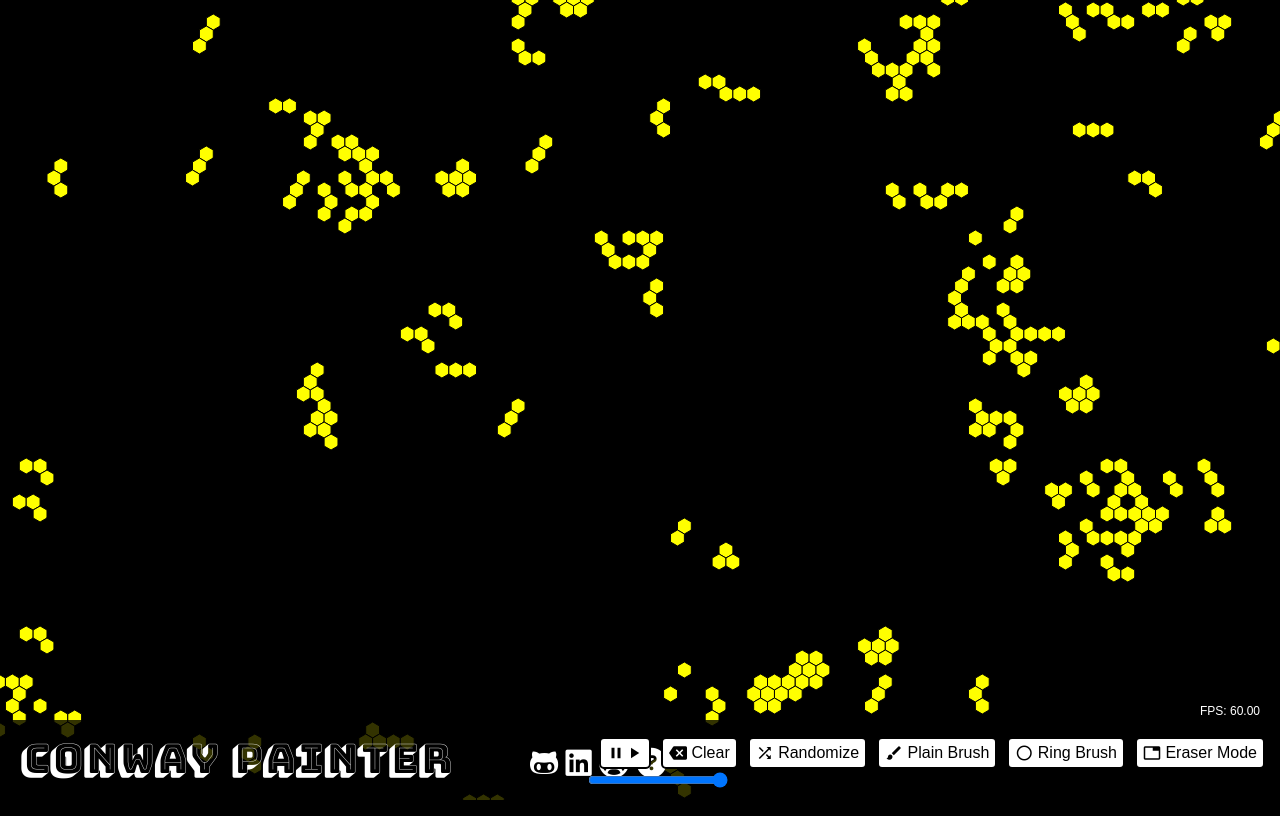
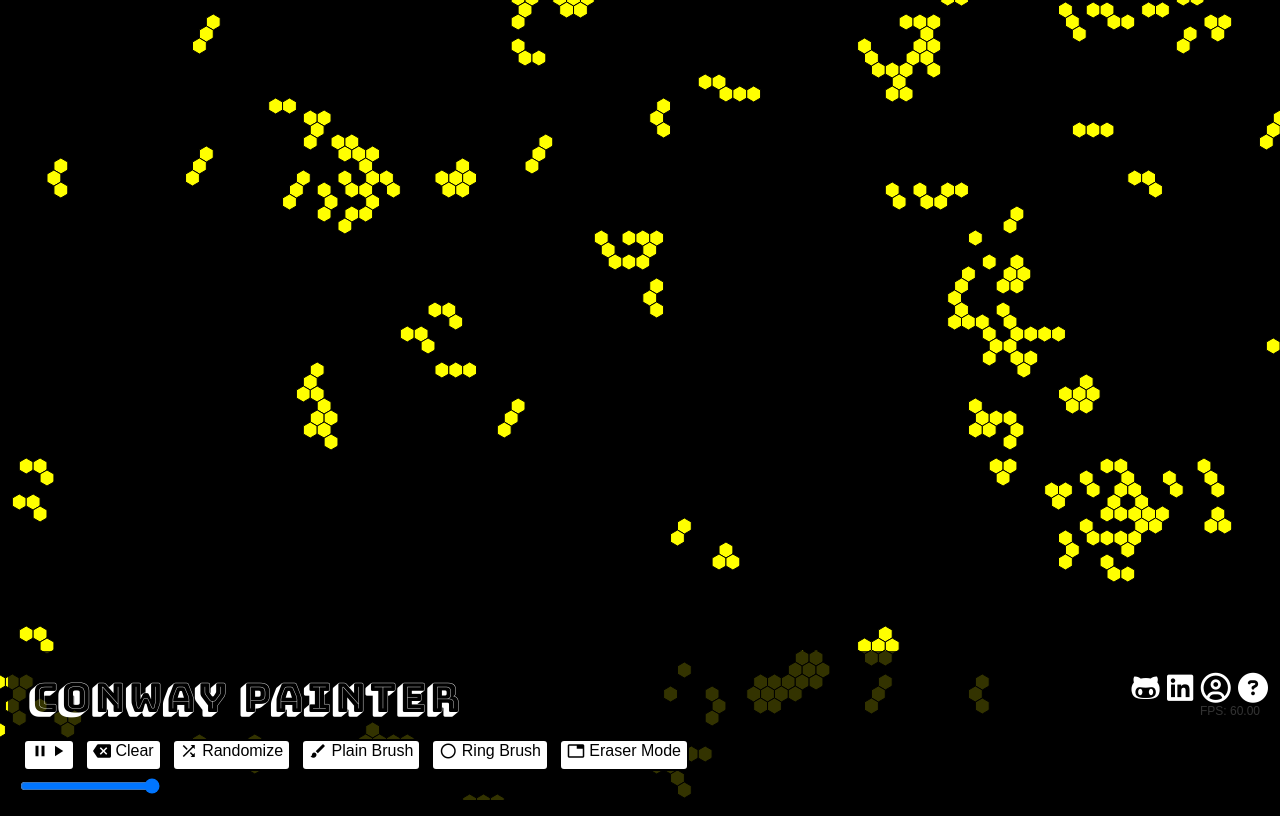
Before and after one commit to roblim/conwaypainter, a PHP site: page /index.html in a window 1280 px wide. Run offline with PHP 8.4, Linux system fonts and the light colour scheme; some libraries are stand-ins or nearby versions.

Commit message:
Fix alignment issues by making main bar a flexbox

```diff
--- a/index.html
+++ b/index.html
@@ -19,6 +19,7 @@
       <div id="sketch">
       </div>
 
+      <div id="main-bar">
         <div id="app-title">
           Conway Painter
         </div>
@@ -30,13 +31,14 @@
           <a href="#"><i class="fa fa-question-circle" aria-hidden="true"></i></a>
         </div>
 
+        <div id="ui-control-container">
           <div id="ui-controls">
           </div>
           <div id="speed-slider">
             <span></span>
           </div>
-
-      <div id="bottom-overlay"/>
+        </div>
+      </div>
 
     </div>
   </body>
--- a/src/index.css
+++ b/src/index.css
@@ -9,39 +9,81 @@ body {
 }
 
 .app-container {
+  display: flex;
+  flex-direction: column-reverse;
   width: 100%;
   height: 100%;
 }
 
 canvas {
-  z-index: 0;
+  z-index: -1;
+}
+
+#main-bar {
+  display: flex;
+  flex-wrap: wrap;
+  justify-content: space-between;
+  padding: 10px;
+  background-color: rgba(0, 0, 0, 0.8);
+  /*margin-right: auto;
+  margin-left: auto;*/
+  border-top-left-radius: 5px;
+  border-top-right-radius: 5px;
+}
+
+#app-title {
+  font-family: 'Bungee Shade', cursive;
+  padding: 10px;
+  border-radius: 10px;
+  color: white;
+  font-size: 40px;
+  /*position: fixed;
+  z-index: 1;
+  bottom: 5px;
+  left: 10px;*/
+}
+
+#app-title:hover {
+  cursor: default;
+}
+
+#social-links {
+  padding: 10px;
+  border-radius: 5px;
+  font-size: 30px;
+  /*bottom: 8px;
+  left: 520px;
+  position: fixed;
+  z-index: 1;*/
 }
 
 #ui-controls {
   display: flex;
-  z-index: 1;
-  height: 38px;
+  flex-wrap: wrap;
+  /*flex-flow: wrap;*/
+  /*height: 38px;*/
+  /*z-index: 1;
   position: fixed;
   bottom: 30px;
-  right: 10px;
+  right: 10px;*/
 }
 
 #speed-slider {
-  display: flex;
+  /*display: flex;*/
   /*flex-direction: row-reverse;*/
-  font-weight: lighter;
-  bottom: 10px;
+  /*color: white;*/
+  /*align-items: center;*/
+  /*font-weight: lighter;*/
+  /*bottom: 10px;
   right: 550px;
-  align-items: center;
   position: fixed;
-  z-index: 1;
-  color: white;
+  z-index: 1;*/
 }
 
 button {
+  display: flex;
   font-size: 16px;
   outline: none;
-
   background-color: white;
   border: 2px solid black;
   height: 32px;
@@ -60,42 +102,6 @@ button:hover {
   align-items: center;
 }
 
-#social-links {
-  padding: 10px;
-  border-radius: 5px;
-  bottom: 8px;
-  left: 520px;
-  position: fixed;
-  font-size: 30px;
-  z-index: 1;
-}
-
 .fa {
   color: white;
 }
-
-#app-title {
-  font-family: 'Bungee Shade', cursive;
-  padding: 10px;
-  border-radius: 10px;
-  color: white;
-  position: absolute;
-  z-index: 1;
-  font-size: 40px;
-  bottom: 5px;
-  left: 10px;
-}
-
-#app-title:hover {
-  cursor: default;
-}
-
-#bottom-overlay {
-  background-color: rgba(0, 0, 0, 0.8);
-  z-index: 0;
-  position: fixed;
-  left: 0;
-  bottom: 0;
-  width: 100vw;
-  height: 80px;
-}
```
Also changed, not shown: src/interface.js (+6 -6 lines), dist/bundle.js, 1 other file. Lines whose indentation alone changed are shown as unchanged.
